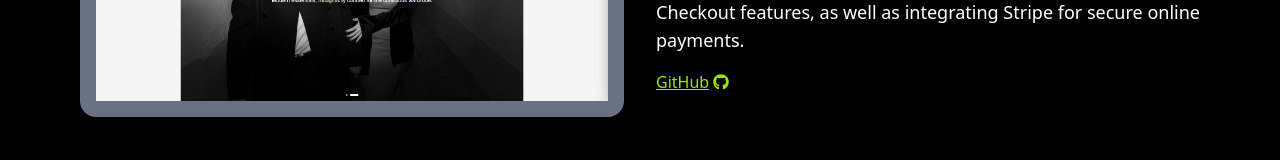
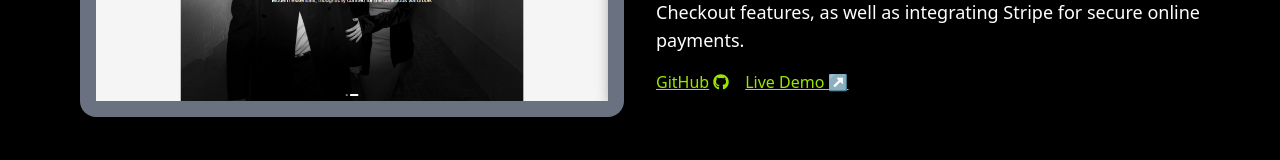
Before and after one commit to tzarhs/my-portfolio, a React (Vite) app: page / in a window 1280 px wide. Shown: the part 2779-2939 px from the top of the page. Built offline with nearby package versions, Linux system fonts and the light colour scheme.

Commit message:
Add live demo in ecommerce project

```diff
--- a/src/components/Projects.jsx
+++ b/src/components/Projects.jsx
@@ -222,6 +222,13 @@ export default function Projects() {
             >
               GitHub <FaGithub className="ml-1" />
             </a>
+            <a
+              href="https://qloset-smoky.vercel.app/"
+              target="_blank"
+              className="text-lime-400 underline hover:text-lime-300 transition"
+            >
+              Live Demo &#x2197;
+            </a>
           </div>
         </div>
       </div>
```
